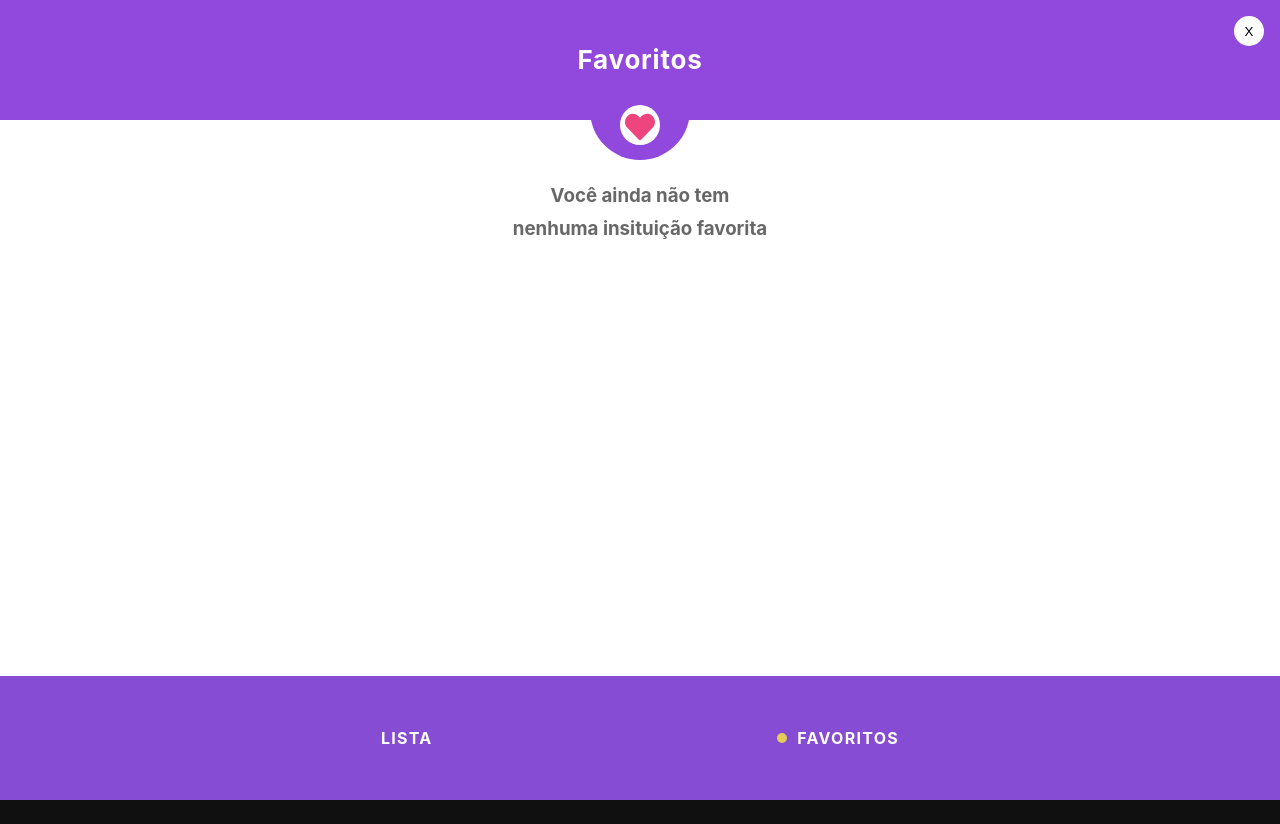
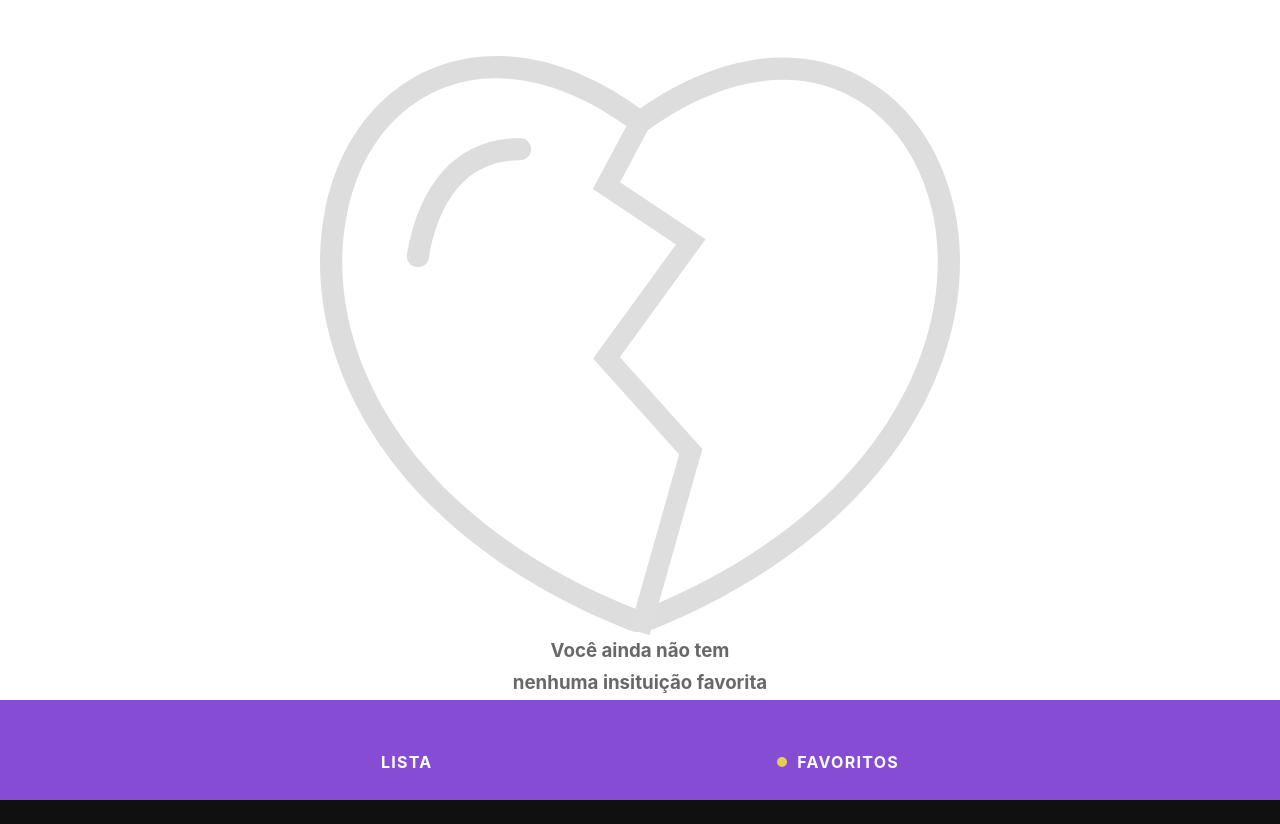
Before and after one commit to Hugofsp93/react-proj-integrador, a React (Create React App) app: page /favorites in a window 1280 px wide. Before the commit the page ends 800 px from the top, so only its background shows below. Built offline with nearby package versions, Linux system fonts and the light colour scheme; what google-maps-react would draw is missing.

Commit message:
feat: list empty on favorites

```diff
--- a/src/Containers/FavoritesScreen.js
+++ b/src/Containers/FavoritesScreen.js
@@ -29,6 +29,7 @@ export default function Favorites(props) {
   const renderListEmpty = () => {
     return (
       <section className="list-empty">
+        <img src="/images/brokenHeart.svg" alt="" />
         <h3>Você ainda não tem <br />nenhuma insituição favorita</h3>
       </section >
     )
--- a/src/index.css
+++ b/src/index.css
@@ -309,6 +309,7 @@ nav a.active:before {
 .view{
   position: relative;
   overflow-y: auto;
+  height: 100%;
 }
 
 .header-content-primary{
@@ -395,7 +396,14 @@ nav a.active:before {
   height: 100%;
   justify-content: center;
   align-content: center;
+  align-items: center;
   text-align: center;
+  flex-direction: column;
+}
+
+.list-empty img{
+  margin-top: 30%;
+  width: 50%;
 }
 
 .splash{
@@ -428,7 +436,6 @@ nav a.active:before {
   padding: 1em;
   align-self: flex-start;
 }
-
 /*
 @media screen and (max-width: 768px) {
   h1 {
```
